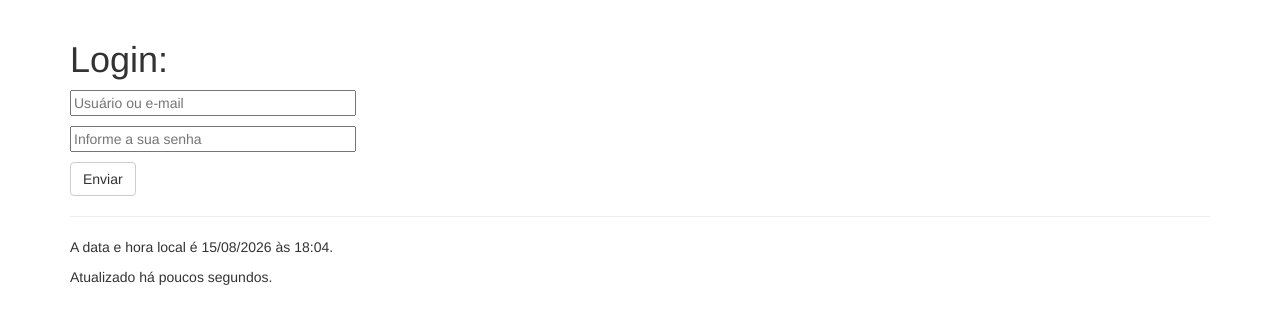
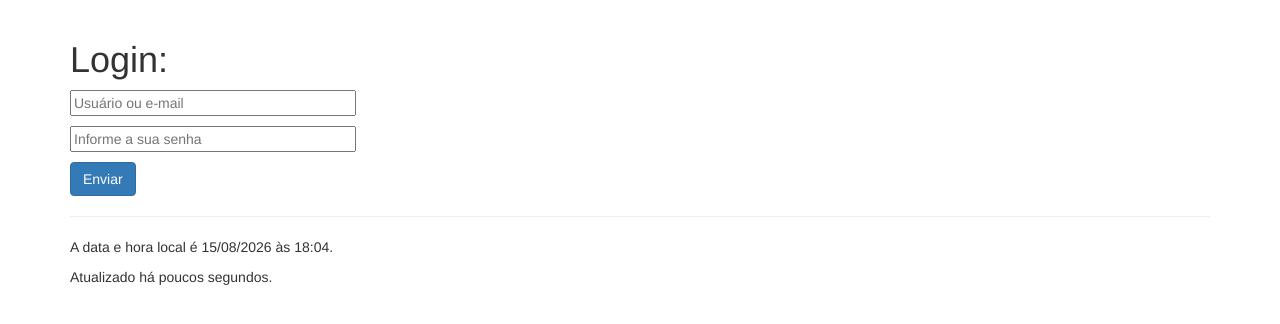
Before and after one commit to Gui1Ss/PTBDSWS-01, a Flask app: page /login in a window 1280 px wide. Shown: the part 52-376 px from the top of the page. Run offline with Flask 3, Linux system fonts and the light colour scheme.

Commit message:
botao azul no login

```diff
--- a/templates/login.html
+++ b/templates/login.html
@@ -16,7 +16,7 @@ Login
     <p>
         {{ form.senha(size=32, placeholder="Informe a sua senha") }}
     </p>
-    {{ form.submit(class="btn btn-default") }}
+    {{ form.submit(class="btn btn-large btn-primary") }}
 </form>
 
 <hr>
```
